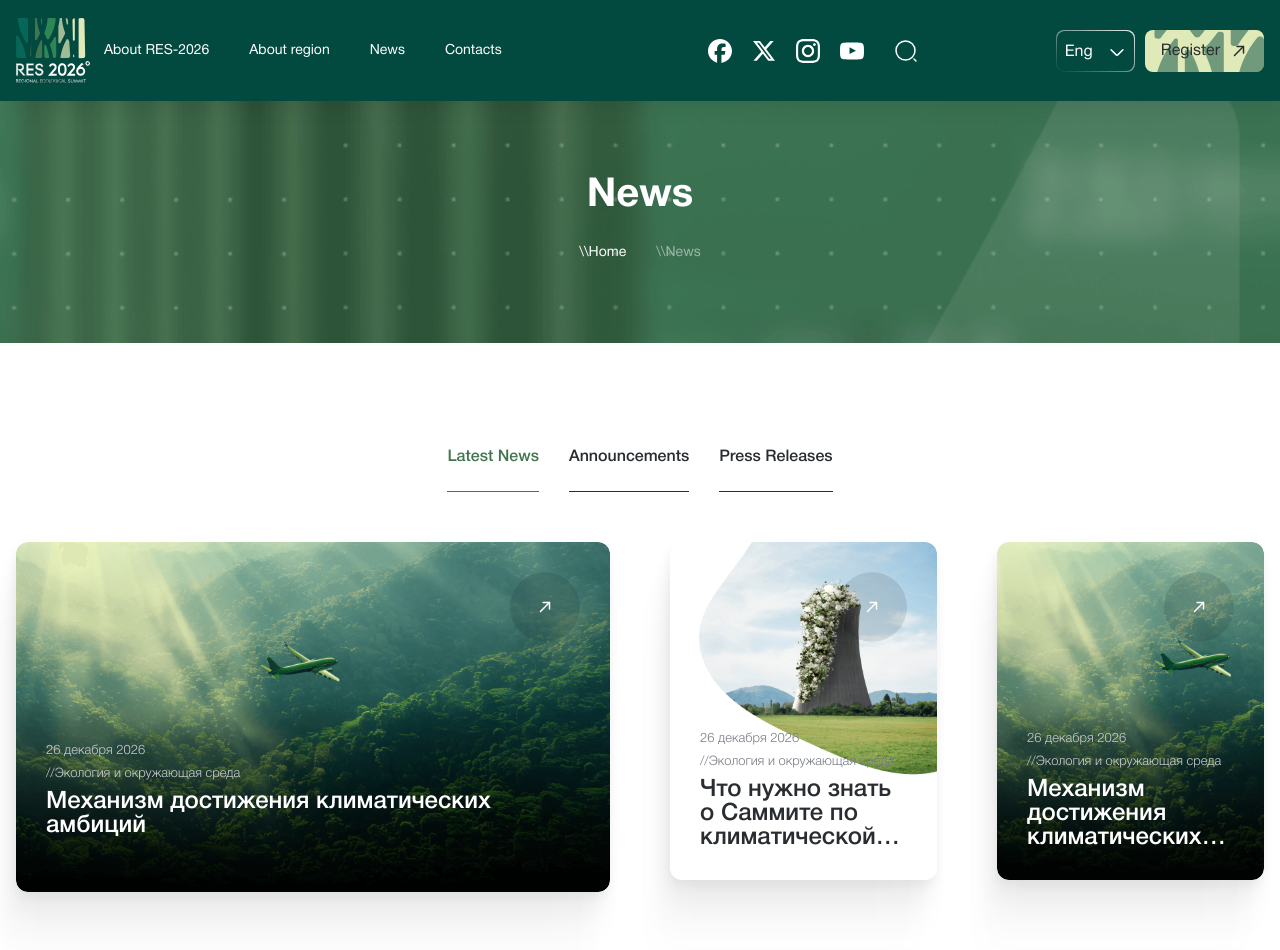
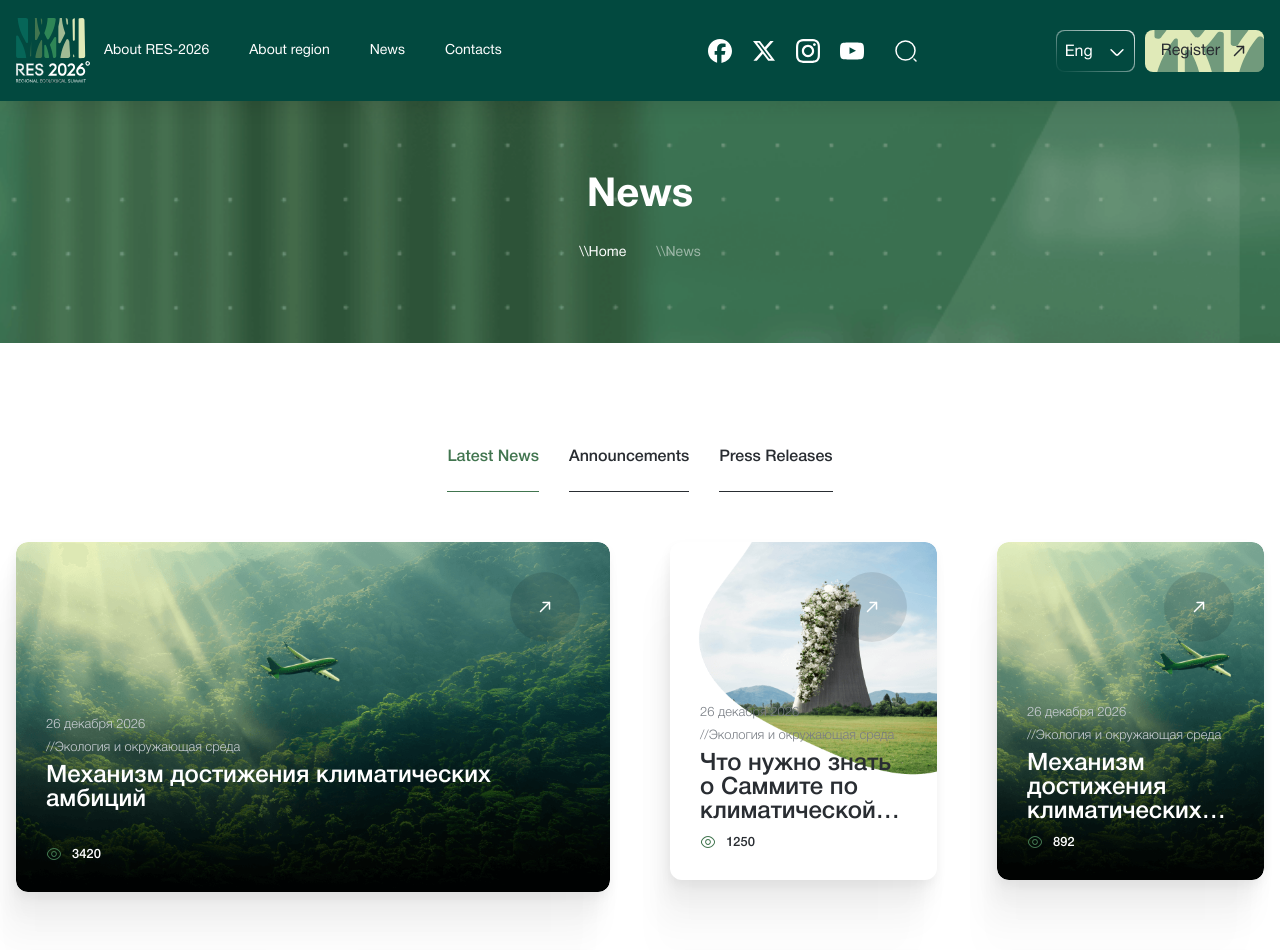
Before and after one commit to nurgeldiserikbay/res2026, a Next.js app: page /en/news in a window 1280 px wide. Shown: the top 950 px of the page. Built offline with nearby package versions, Linux system fonts and the light colour scheme.

Commit message:
fix partners

```diff
--- a/messages/en.json
+++ b/messages/en.json
@@ -122,7 +122,7 @@
 		"about": {
 			"title": "About the Summit",
 			"presidentText": "\"Kazakhstan, in partnership with the UN and other international organizations, will host the Regional Ecological Summit in Astana in April of next year. \n\n As part of our broader commitments in environmental protection, Kazakhstan is implementing the nationwide campaign 'Taza Kazakhstan'. \n\n This nationwide movement unites millions of volunteers who participate in cleanup actions, waste reduction, and environmental education\".",
-			"presidentInitiativeText": "\"However, development cannot be sustainable without addressing the climate crisis. Central Asia is one of the regions most vulnerable to climate change on the planet. Warming here occurs twice as fast as the global average. In response, we are advancing a pragmatic and regionally coordinated climate agenda. Our commitments include participation in various international organizations and agreements. \n\n In 2026, Kazakhstan, in partnership with the UN, will host the Regional Ecological Summit, which is intended to become a platform for uniting Central Asian strategies and global ambitions\". \n\n WHERE THE IDEA WAS VOICED (78th UN General Assembly, September 2023)",
+			"presidentInitiativeText": "\"However, development cannot be sustainable without addressing the climate crisis. Central Asia is one of the regions most vulnerable to climate change on the planet. Warming here occurs twice as fast as the global average. In response, we are advancing a pragmatic and regionally coordinated climate agenda. Our commitments include participation in various international organizations and agreements. \n\n In 2026, Kazakhstan, in partnership with the UN, will host the Regional Ecological Summit, which is intended to become a platform for uniting Central Asian strategies and global ambitions\".",
 			"moreAboutSummit": "Learn more about the summit",
 			"presidentPosition": "From the speech of the President of Kazakhstan Kassym-Jomart Tokayev at the general debate of the 80th session of the UN General Assembly",
 			"text2": "The Regional Ecological Summit 2026, initiated by the President of Kazakhstan Kassym-Jomart Tokayev, aims to unite Central Asian countries in partnership with the UN to develop coordinated solutions to climate and environmental challenges. This is a two-year process (2024–2026) that has received broad international and political support. The Summit's concept incorporates the idea of 'Bir Tamyr' ('One Root') - a symbol of common heritage and collective action for the sustainable future of the region.",
--- a/messages/kk.json
+++ b/messages/kk.json
@@ -122,7 +122,7 @@
 		"about": {
 			"title": "Саммит туралы",
 			"presidentText": "\"Қазақстан БҰҰ және басқа халықаралық ұйымдармен серіктестікте келесі жылдың сәуірінде Астанада Өңірлік экологиялық саммитті өткізеді. \n\n Қоршаған ортаны қорғау саласындағы кеңірек міндеттемелеріміз аясында Қазақстан \"Таза Қазақстан\" ұлттық науқанын жүргізіп жатыр. \n\n Бұл ұлттық қозғалыс тазарту акцияларына, қалдықтарды азайтуға және экологиялық білім беруге қатысатын миллиондаған еріктілерді біріктіреді\".",
-			"presidentInitiativeText": "\"Дегенмен, даму климаттық дағдарысты шешпей тұрақты болуы мүмкін емес. Орталық Азия — планетадағы климаттық өзгерістерге ең сезімтал аймақтардың бірі. Мұнда жылыну әлемдік орташа көрсеткіштен екі есе жылдам жүреді. Жауап ретінде біз прагматикалық және аймақтық деңгейде үйлестірілген климаттық күн тәртібін ілгерілетіп жатырмыз. Біздің міндеттемелеріміз әртүрлі халықаралық ұйымдар мен келісімдерге қатысуын қамтиды. \n\n 2026 жылы Қазақстан БҰҰ серіктестігімен Өңірлік экологиялық саммитті өткізеді, ол Орталық Азия стратегияларын және жаһандық амбицияларды біріктіруге арналған платформаға айналуға тиіс\". \n\n ИДЕЯ ҰСЫНЫЛҒАН ЖЕР (БҰҰ 78-ші Ассамблеясы, қыркүйек 2023 ж.)",
+			"presidentInitiativeText": "\"Дегенмен, даму климаттық дағдарысты шешпей тұрақты болуы мүмкін емес. Орталық Азия — планетадағы климаттық өзгерістерге ең сезімтал аймақтардың бірі. Мұнда жылыну әлемдік орташа көрсеткіштен екі есе жылдам жүреді. Жауап ретінде біз прагматикалық және аймақтық деңгейде үйлестірілген климаттық күн тәртібін ілгерілетіп жатырмыз. Біздің міндеттемелеріміз әртүрлі халықаралық ұйымдар мен келісімдерге қатысуын қамтиды. \n\n 2026 жылы Қазақстан БҰҰ серіктестігімен Өңірлік экологиялық саммитті өткізеді, ол Орталық Азия стратегияларын және жаһандық амбицияларды біріктіруге арналған платформаға айналуға тиіс\".",
 			"moreAboutSummit": "Саммит туралы көбірек білу",
 			"presidentPosition": "Қазақстан Президенті Қасым-Жомарт Тоқаевтың БҰҰ Бас Ассамблеясының 80-ші сессиясының жалпы пікірталасындағы сөзінен",
 			"text2": "Қазақстан Президенті Қасым-Жомарт Тоқаевтың бастамасымен 2026 жылғы Өңірлік Экологиялық Саммит БҰҰ серіктестігімен Орталық Азия елдерін климаттық және экологиялық сын-тегеуріндерге қарсы келісілген шешімдер әзірлеу үшін біріктіруге бағытталған. Бұл екі жылдық процес (2024–2026 жж.), кең халықаралық және саяси қолдауға ие болды. Саммит концепциясында «Бір Тамыр» идеясы — аймақтың тұрақты болашағы үшін ортақ мұра және ұжымдық әрекеттердің символы.",
--- a/messages/ru.json
+++ b/messages/ru.json
@@ -122,7 +122,7 @@
 		"about": {
 			"title": "О саммите",
 			"presidentText": "\"Казахстан в партнерстве с ООН и другими международными организациями в апреле следующего года проведет в Астане Региональный экологический саммит. \n\n В рамках наших более широких обязательств в области охраны окружающей среды Казахстан реализует общенациональную кампанию \"Таза Қазақстан\". \n\n Это общенациональное движение объединяет миллионы волонтеров, которые участвуют в акциях по уборке, снижению количества отходов и экологическому просвещению\".",
-			"presidentInitiativeText": "«Однако развитие не может быть устойчивым без решения климатического кризиса. Центральная Азия – один из наиболее уязвимых к климатическим изменениям регионов на планете. Потепление здесь происходит в два раза быстрее, чем в среднем по всему миру.  В ответ мы продвигаем прагматичную и согласованную на региональном уровне климатическую повестку. Наши обязательства включают участие в различных международных организациях и соглашениях. \n\n В 2026 году Казахстан в партнерстве с ООН проведет Региональный экологический саммит, который призван стать платформой для объединения стратегий Центральной Азии и глобальных амбиций». \n\n ГДЕ ОЗВУЧЕНА ИДЕЯ (78 Ассамблея ООН, сентябрь 2023 г.)",
+			"presidentInitiativeText": "«Однако развитие не может быть устойчивым без решения климатического кризиса. Центральная Азия – один из наиболее уязвимых к климатическим изменениям регионов на планете. Потепление здесь происходит в два раза быстрее, чем в среднем по всему миру.  В ответ мы продвигаем прагматичную и согласованную на региональном уровне климатическую повестку. Наши обязательства включают участие в различных международных организациях и соглашениях. \n\n В 2026 году Казахстан в партнерстве с ООН проведет Региональный экологический саммит, который призван стать платформой для объединения стратегий Центральной Азии и глобальных амбиций».",
 			"moreAboutSummit": "Узнать больше о саммите",
 			"presidentPosition": "Из выступления Президента Казахстана Касым-Жомарта Токаева на общих дебатах 80-й сессии Генеральной Ассамблеи ООН",
 			"text2": "Региональный экологический саммит 2026, инициированный Президентом Казахстана Касым-Жомартом Токаевым, направлен на объединение стран Центральной Азии в партнерстве с ООН для выработки согласованных решений по климатическим и экологическим вызовам. Это двухлетний процесс (2024–2026 гг.), получивший широкую международную и политическую поддержку.  В концепции Саммита заложена идея «Бір Тамыр» («Один корень») - символ общего наследия и коллективных действий ради устойчивого будущего региона.",
@@ -142,7 +142,7 @@
 		"contacts": {
 			"mepr": "МЕПР",
 			"meprPosition": "Пресс-секретарь Министерства экологии и природных ресурсов РК",
-			"meprName": "Балжан Жамбылбеков",
+			"meprName": "Койшибаева Айнаш Тлегеновна",
 			"ministryOfEnvironment": "Мероприятие проводится при поддержке Министерство экологии и природных ресурсов Казахстана.",
 			"address": "г. Астана, Республика Казахстан",
 			"eventAddress": "г. Астана, Республика Казахстан",
--- a/src/entities/nav/model/nav.ts
+++ b/src/entities/nav/model/nav.ts
@@ -15,8 +15,6 @@ export const headerNav: readonly NavItem[] = [
 			{ key: 'about.res', href: '/about' }, // RES-2026
 			{ key: 'about.organizers', href: '/about/organizers' },
 			{ key: 'about.coOrganizers', href: '/about/co-organizers' },
-			{ key: 'about.specialProjects', href: '/about/special-projects' },
-			{ key: 'about.registration', href: '/registration' },
 			{ key: 'about.partners', href: '/partners' },
 		],
 	},
--- a/src/entities/news/NewsItem.tsx
+++ b/src/entities/news/NewsItem.tsx
@@ -3,6 +3,7 @@ import Link from 'next/link'
 import { useLocale } from 'next-intl'
 
 import { IconArrowRight } from '@/shared/icons/IconArrowRight'
+import { IconEye } from '@/shared/icons/IconEye'
 
 export interface NewsItemProps {
 	title: string
@@ -12,9 +13,10 @@ export interface NewsItemProps {
 	slug: string
 	type: 'light' | 'dark'
 	wide?: boolean
+	views?: number
 }
 
-export function NewsItem({ title, image, date, tag, slug, type = 'light', wide = false }: NewsItemProps) {
+export function NewsItem({ title, image, date, tag, slug, type = 'light', wide = false, views = 0 }: NewsItemProps) {
 	const locale = useLocale()
 
 	return (
@@ -40,6 +42,17 @@ export function NewsItem({ title, image, date, tag, slug, type = 'light', wide =
 				>
 					{title}
 				</h4>
+				{views && (
+					<div
+						className={[
+							`mt-[10px] flex items-center justify-start gap-[10px] text-[13px] leading-none font-medium`,
+							type === 'light' ? 'text-text' : 'text-white',
+						].join(` `)}
+					>
+						<IconEye />
+						<span>{views}</span>
+					</div>
+				)}
 			</div>
 			<Link
 				href={`/${locale}/news/${slug}`}
--- /dev/null
+++ b/src/shared/icons/IconEye.tsx
@@ -0,0 +1,36 @@
+import * as React from 'react'
+
+type IconProps = Omit<React.SVGProps<SVGSVGElement>, 'color'> & {
+	/** px */
+	size?: number
+	/** если не задано — используется currentColor (цвет из CSS) */
+	color?: string
+	title?: string
+}
+
+export function IconEye({ size = 16, color, title = 'Zoom icon', className, ...props }: IconProps) {
+	const fill = color ?? '#41754F'
+
+	return (
+		<svg
+			width={size}
+			height={size}
+			viewBox="0 0 16 16"
+			fill="none"
+			xmlns="http://www.w3.org/2000/svg"
+			className={className}
+			role={props.role ?? 'img'}
+			aria-label={props['aria-label'] ?? title}
+			{...props}
+		>
+			<path
+				d="M7.99995 10.8866C6.40661 10.8866 5.11328 9.59328 5.11328 7.99995C5.11328 6.40661 6.40661 5.11328 7.99995 5.11328C9.59328 5.11328 10.8866 6.40661 10.8866 7.99995C10.8866 9.59328 9.59328 10.8866 7.99995 10.8866ZM7.99995 6.11328C6.95995 6.11328 6.11328 6.95995 6.11328 7.99995C6.11328 9.03995 6.95995 9.88661 7.99995 9.88661C9.03995 9.88661 9.88661 9.03995 9.88661 7.99995C9.88661 6.95995 9.03995 6.11328 7.99995 6.11328Z"
+				fill={fill}
+			/>
+			<path
+				d="M8.00022 14.0134C5.49355 14.0134 3.12688 12.5467 1.50021 10C0.793548 8.90003 0.793548 7.10669 1.50021 6.00003C3.13355 3.45336 5.50022 1.98669 8.00022 1.98669C10.5002 1.98669 12.8669 3.45336 14.4935 6.00003C15.2002 7.10003 15.2002 8.89336 14.4935 10C12.8669 12.5467 10.5002 14.0134 8.00022 14.0134ZM8.00022 2.98669C5.84688 2.98669 3.78688 4.28003 2.34688 6.54003C1.84688 7.32003 1.84688 8.68003 2.34688 9.46003C3.78688 11.72 5.84688 13.0134 8.00022 13.0134C10.1535 13.0134 12.2135 11.72 13.6535 9.46003C14.1535 8.68003 14.1535 7.32003 13.6535 6.54003C12.2135 4.28003 10.1535 2.98669 8.00022 2.98669Z"
+				fill={fill}
+			/>
+		</svg>
+	)
+}
```
Also changed, not shown: src/app/[locale]/page.tsx (+27 -27 lines), src/widgets/news/mocks.ts (+15 -0 lines), src/widgets/partners/ui/PartnersList.tsx (+2 -18 lines).
